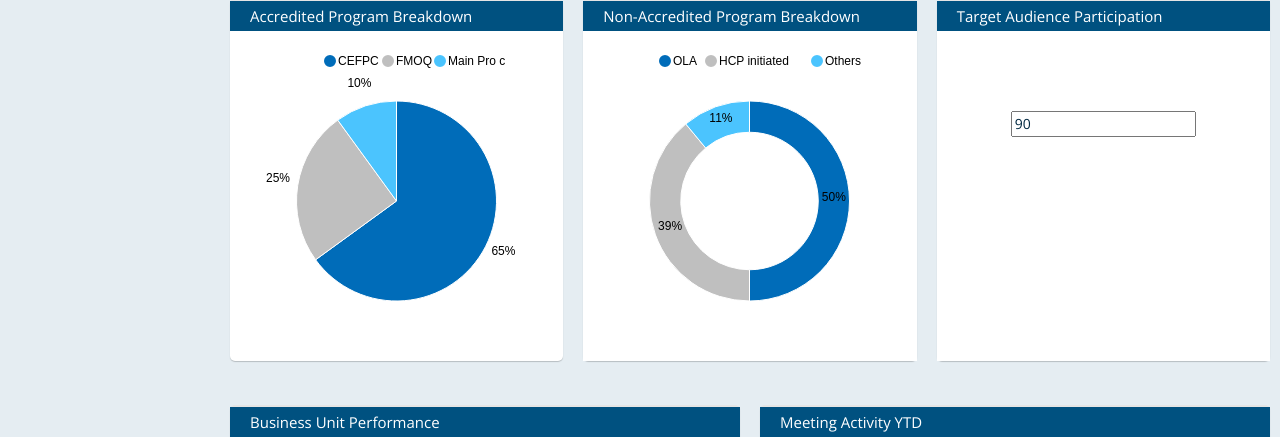
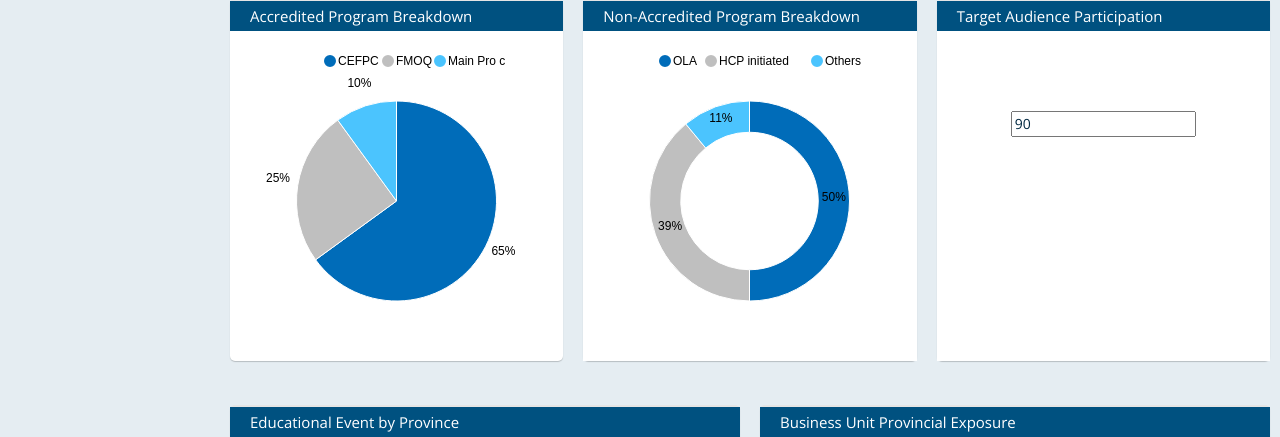
Before and after one commit to dhustlerz/flexxiademodesign, a PHP site: page /dashboard.php in a window 1280 px wide. Shown: the part 708-1145 px from the top of the page. Run offline with PHP 8.4, Linux system fonts and the light colour scheme; some libraries are stand-ins or nearby versions.

Commit message:
title dashboard page updated

```diff
--- a/includes/content.inc.php
+++ b/includes/content.inc.php
@@ -360,7 +360,7 @@ $output.='<div class="page-content-wrap ">';
            * START REGULAR PIE CHART
            */
           $output.='<div class="panel ">';
-          $output.='<div class=" panel-header">Business Unit Performance </div>';
+          $output.='<div class=" panel-header">Educational Event by Province </div>';
             $output.='<div class="panel-body bg-ffffff" style="height: 300px;">';
                 $output.='<div class="" id="chart-5pt2" style="height: 300px;"><svg></svg></div>';
             $output.='</div>';
@@ -375,7 +375,7 @@ $output.='<div class="page-content-wrap ">';
              * START REGULAR PIE CHART
              */
             $output.='<div class="panel ">';
-            $output.='<div class=" panel-header">Meeting Activity YTD </div>';
+            $output.='<div class=" panel-header">Business Unit Provincial Exposure</div>';
                 $output.='<div class="panel-body bg-ffffff padding-0">';
                     $output.='<div id="google-stacked-chart" style=" height: 300px;"></div>';
                 $output.='</div>';
```
